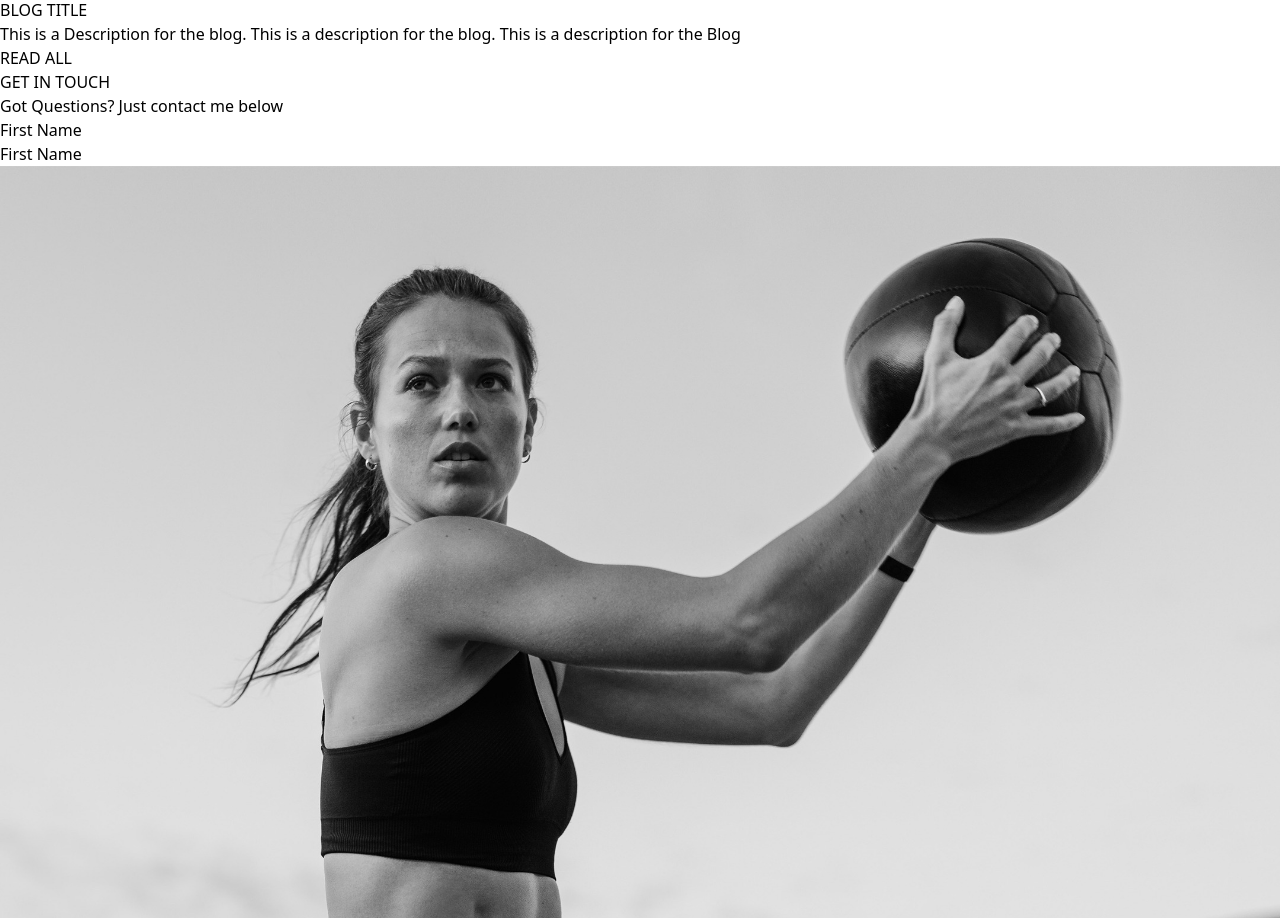
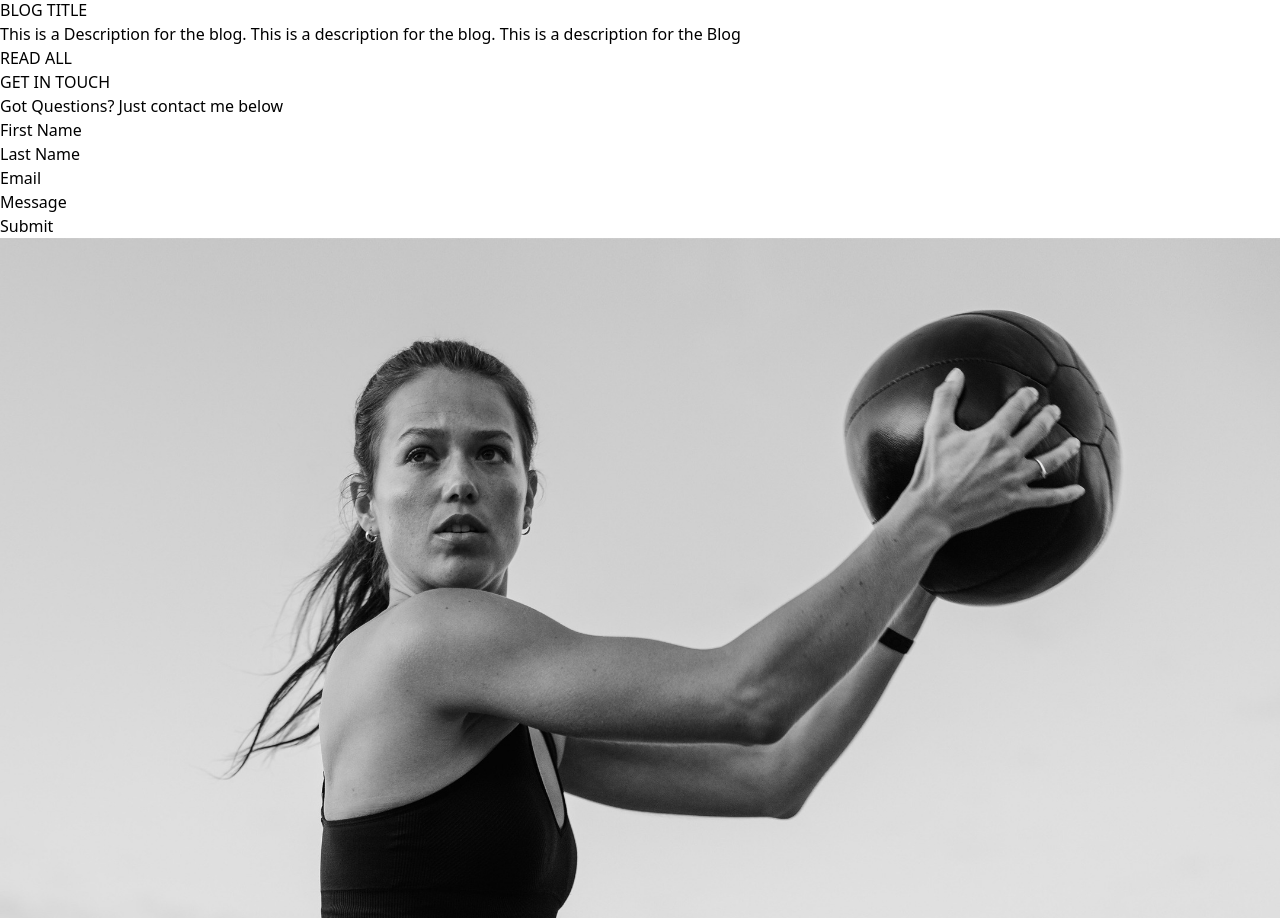
Before and after one commit to galadhruv16/gymWebsite, a React (Vite) app in the folder Frontend/: page / in a window 1280 px wide. Shown: the part 8963-9881 px from the top of the page. Built offline with nearby package versions, Linux system fonts and the light colour scheme.

Commit message:
minor css changes

```diff
--- a/Frontend/src/components/DivFifth.jsx
+++ b/Frontend/src/components/DivFifth.jsx
@@ -7,20 +7,49 @@ const DivFifth = () => {
         <div className="w-[55vw] ">
           <div className="mx-[20%] my-12 ">
             <p className="text-5xl text-violet-950 font-bold">GET IN TOUCH</p>
-            <p className="m-1 text-gray-500 font-semibold" >Got Questions? Just contact me below </p>
-            <div className="grid grid-flow-col ">
-                <div className="grid ">
-
-                    <label>First Name</label>
-                    <input type="text" name="FirstName" className="border border-gray-500 rounded-md" />
+            <p className="m-1 text-gray-500 font-semibold">
+              Got Questions? Just contact me below{" "}
+            </p>
+            <div className="grid grid-flow-col mt-8">
+              <div className="grid ">
+                <label className="text-gray-600">First Name</label>
+                <input
+                  type="text"
+                  name="FirstName"
+                  className="border border-gray-300 py-1 rounded-md"
+                />
+              </div>
+              <div>
+                <div className="grid mx-8 ">
+                  <label className="text-gray-600">Last Name</label>
+                  <input
+                    type="text"
+                    name="LastName"
+                    className="border border-gray-300 py-1 rounded-md "
+                  />
                 </div>
-                <div>
-                <div className="grid ">
-
-                    <label>First Name</label>
-                    <input type="text" name="FirstName" className="border border-gray-500 rounded-md" />
-                </div>
-                </div>
+              </div>
+            </div>
+            <div className="my-4  grid">
+              <label className="text-gray-600">Email</label>
+              <input
+                type="text"
+                name="Email"
+                className="border w-[92%] border-gray-300 rounded-md py-1"
+              />
+            </div>
+            <div className="my-4  grid">
+              <label className="text-gray-600">Message</label>
+              <input
+                type="text"
+                name="Email"
+                className="border w-[92%] border-gray-300 rounded-md py-[10%]"
+              />
+            </div>
+            <div>
+                <button className="bg-violet-950 text-white my-4 py-2 px-[15%] rounded-md">
+                    Submit
+                </button>
             </div>
           </div>
         </div>
--- a/Frontend/src/components/DivFourth.jsx
+++ b/Frontend/src/components/DivFourth.jsx
@@ -42,7 +42,7 @@ const DivFourth = () => {
         </div>
       </div>
       <div className="grid my-10">
-        <button className="mx-auto left-0 right-0 text-center bg-violet-950 text-white  py-1 border  px-16 rounded-md">
+        <button className="mx-auto left-0 right-0 text-center bg-violet-950 text-white  py-3 border  px-16 rounded-md">
           READ ALL
         </button>
       </div>
--- a/Frontend/src/components/DivThird.jsx
+++ b/Frontend/src/components/DivThird.jsx
@@ -62,7 +62,7 @@ const DivThird = () => {
               />
             </div>
             <div>
-              <button className="bg-violet-900 text-white mt-16 py-1 w-2/6 rounded-md">
+              <button className="bg-violet-900 text-white mt-16 py-2 w-2/6 rounded-md">
                 Calculate
               </button>
               </div>
```
